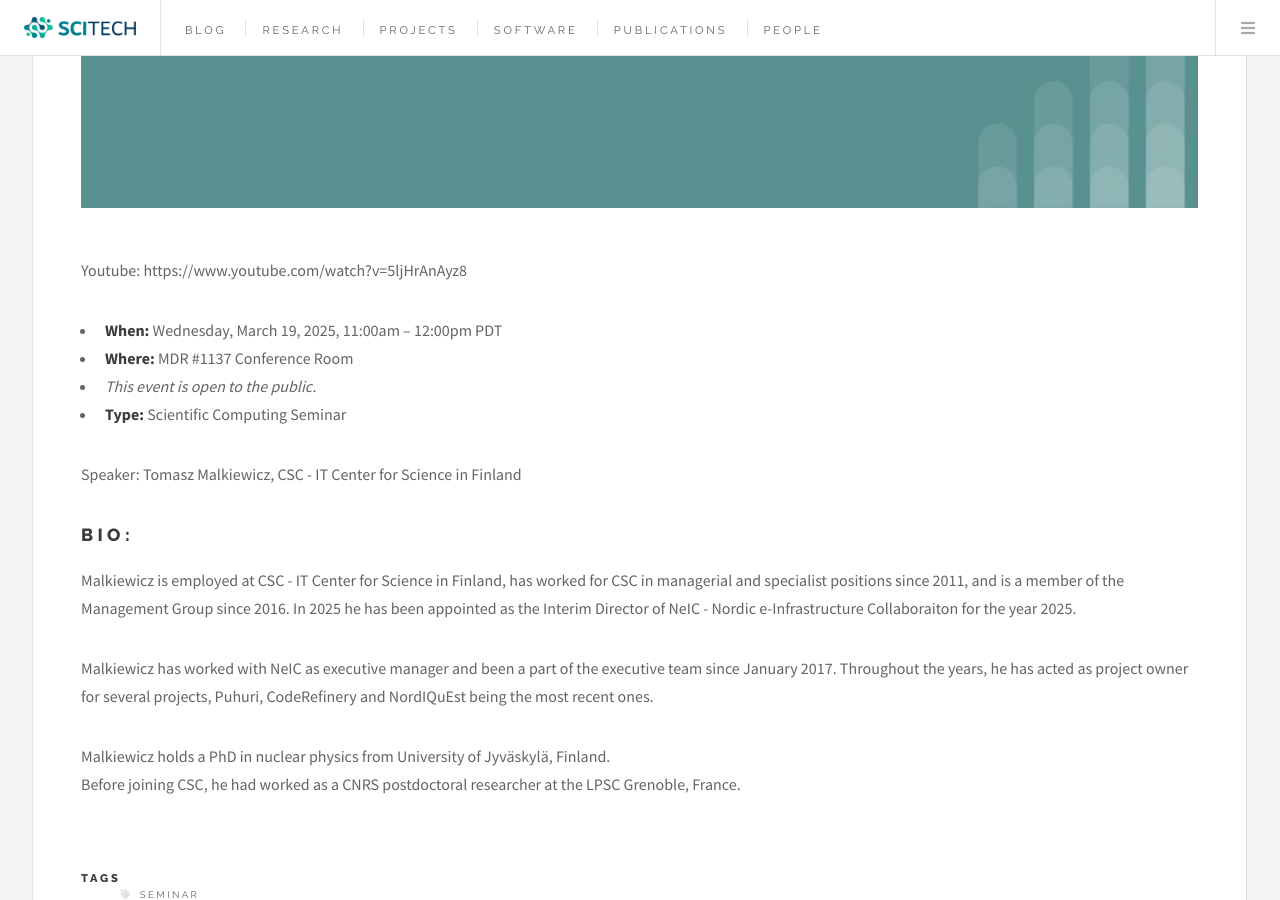
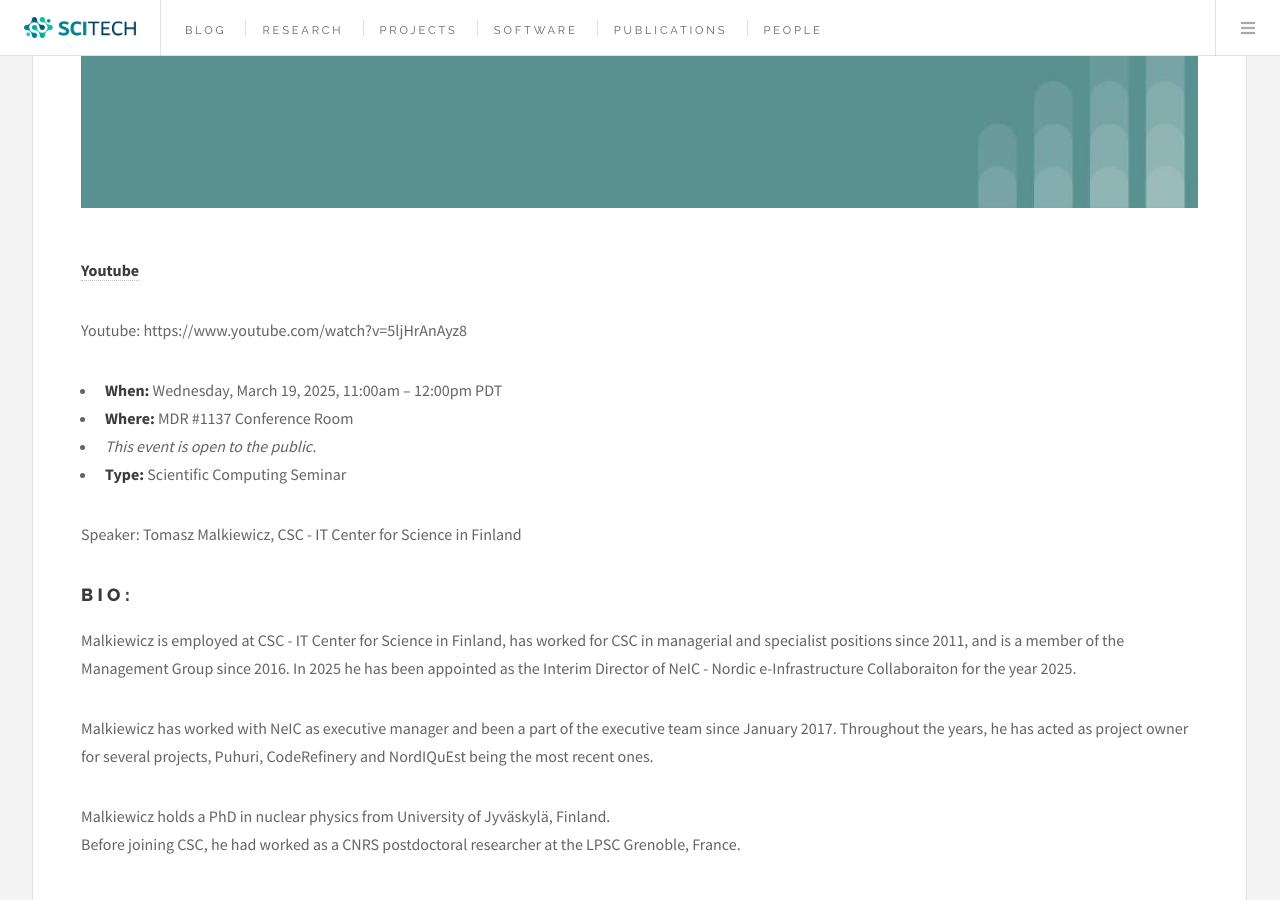
Before and after one commit to scitech-isi/scitech-isi.github.io, a Jekyll site: the page built from _posts/2025-03-19-seminar-malkiewicz.md, in a window 1280 px wide and 900 px high, scrolled down 820 px. Built offline with Jekyll 4.4.1, drawn with Linux system fonts in a browser that asks for light colours.

Commit message:
Update 2025-03-19-seminar-malkiewicz.md

```diff
--- a/_posts/2025-03-19-seminar-malkiewicz.md
+++ b/_posts/2025-03-19-seminar-malkiewicz.md
@@ -24,6 +24,8 @@ categories:
   - seminar
 ---
 
+<b><a href="https://www.youtube.com/watch?v=5ljHrAnAyz8">Youtube</a></b>
+
 Youtube: https://www.youtube.com/watch?v=5ljHrAnAyz8
 
 - **When:** Wednesday, March 19, 2025, 11:00am – 12:00pm PDT
```
